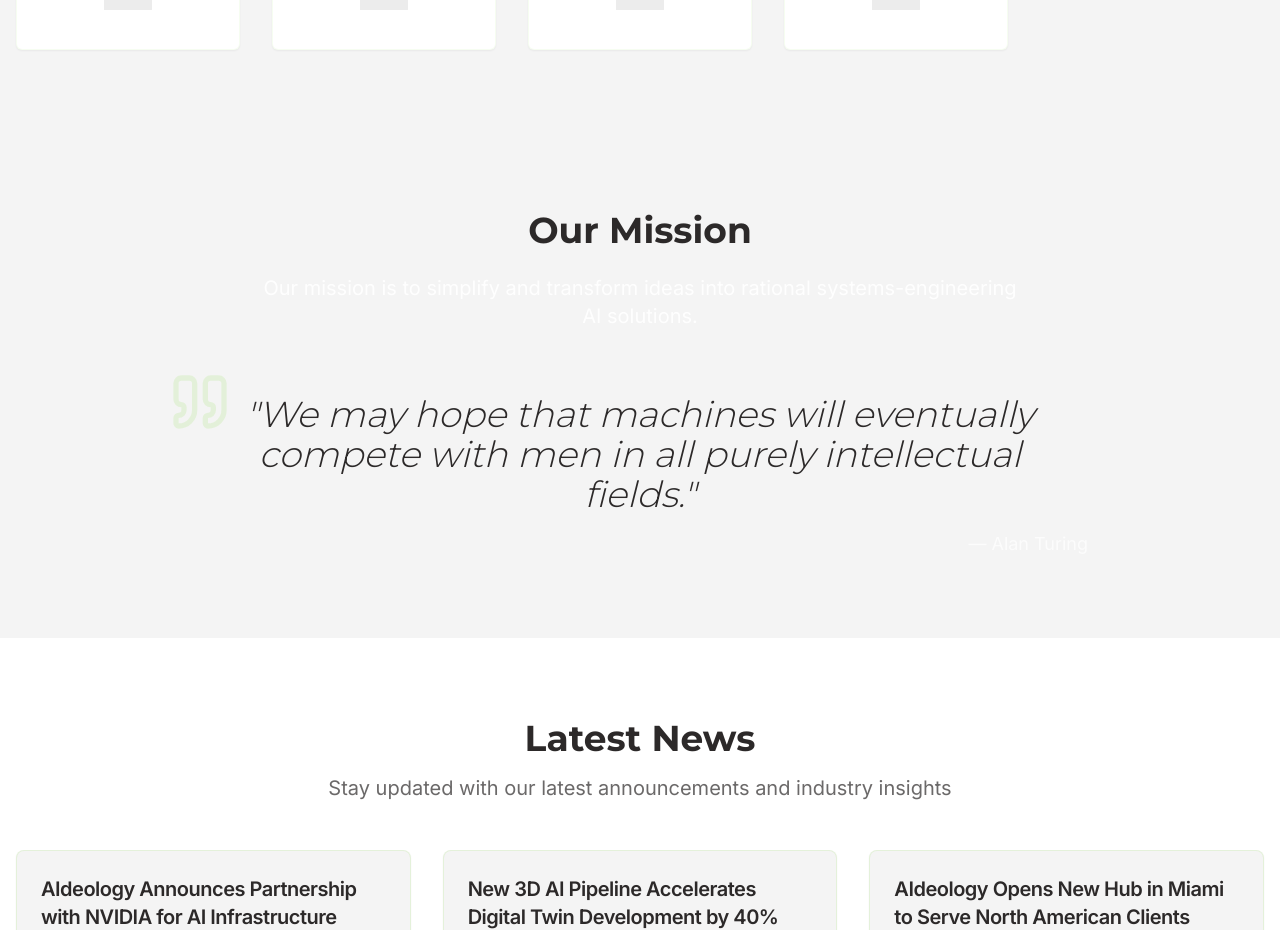
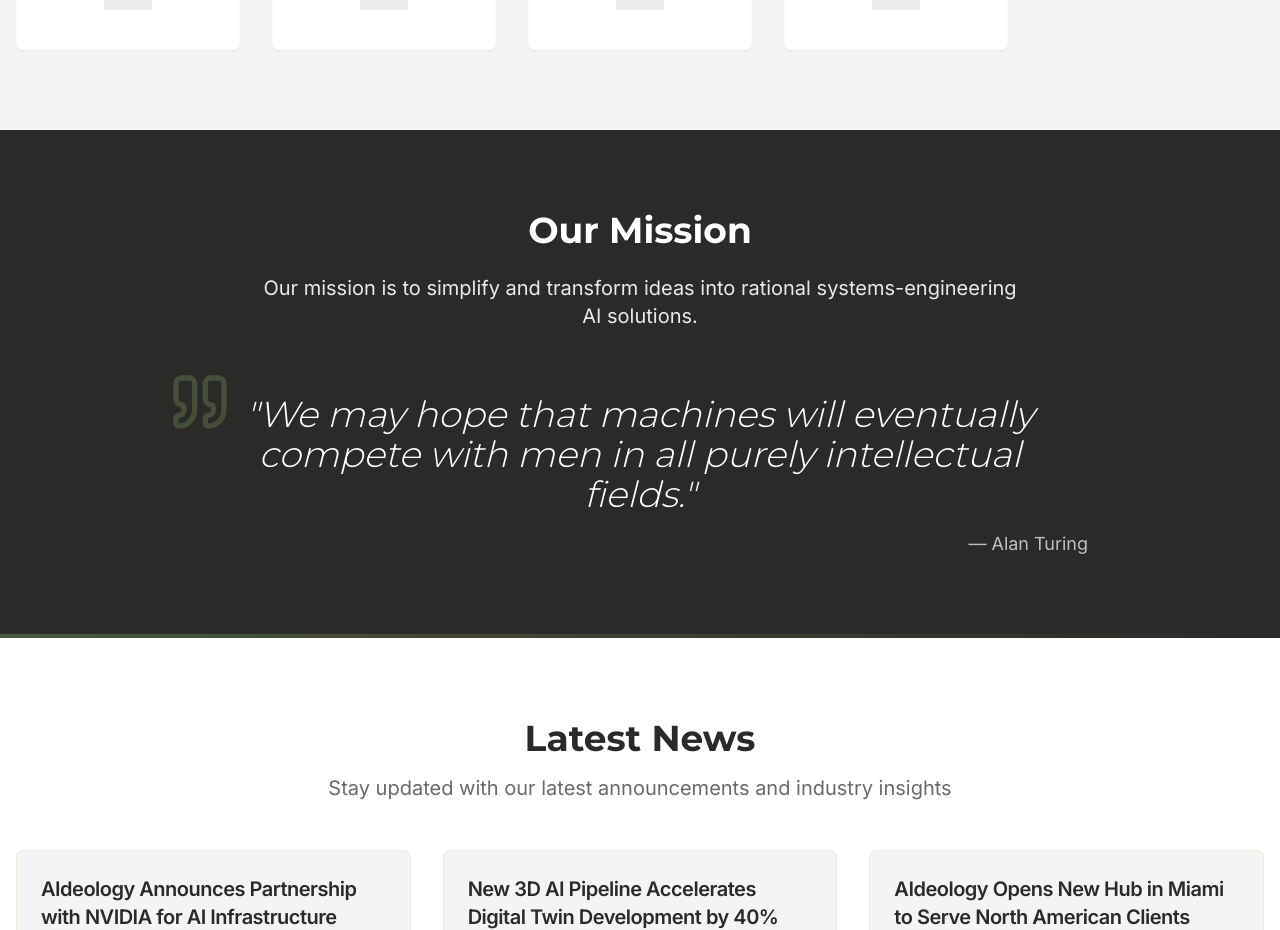
Before and after one commit to santimundi-aideology/new-aideology-web-2026, a Next.js app: page / in a window 1280 px wide. Shown: the part 4360-5290 px from the top of the page. Built offline with nearby package versions, Linux system fonts and the light colour scheme.

Commit message:
feat: add mission quote section component
Create new component for mission quotes with styling.

#VERCEL_SKIP

Co-authored-by: null <44504609+santimundi@users.noreply.github.com>

```diff
--- a/components/mission-quote-section.tsx
+++ b/components/mission-quote-section.tsx
@@ -2,11 +2,15 @@ import { Quote } from "lucide-react"
 
 const MissionQuoteSection = () => {
   return (
-    <section className="py-20 bg-brand-gray-2">
+    <section className="py-20 bg-charcoal relative overflow-hidden text-white">
+      {/* Background pattern */}
+      <div className="absolute inset-0 point-cloud-bg opacity-30"></div>
+
+      <div className="container mx-auto px-4 relative z-10">
         <div className="max-w-4xl mx-auto">
           {/* Mission */}
           <div className="text-center mb-16">
-          <h2 className="text-3xl md:text-4xl font-bold mb-6">Our Mission</h2>
+            <h2 className="text-3xl md:text-4xl font-bold mb-6 text-white">Our Mission</h2>
             <p className="text-xl text-white/90 max-w-3xl mx-auto">
               Our mission is to simplify and transform ideas into rational systems-engineering AI solutions.
             </p>
@@ -15,7 +19,7 @@ const MissionQuoteSection = () => {
           {/* Quote */}
           <div className="relative">
             <Quote className="absolute -top-6 -left-6 h-16 w-16 text-accent-green opacity-20" />
-          <blockquote className="text-2xl md:text-3xl lg:text-4xl font-montserrat font-light italic text-center px-8">
+            <blockquote className="text-2xl md:text-3xl lg:text-4xl font-montserrat font-light italic text-center px-8 text-white">
               "We may hope that machines will eventually compete with men in all purely intellectual fields."
             </blockquote>
             <div className="text-right mt-4 text-white/70">
@@ -23,6 +27,10 @@ const MissionQuoteSection = () => {
             </div>
           </div>
         </div>
+      </div>
+
+      {/* Animated gradient line */}
+      <div className="absolute bottom-0 left-0 right-0 h-1 bg-gradient-to-r from-accent-green/0 via-accent-green/50 to-accent-green/0 animate-gradient"></div>
     </section>
   )
 }
```
Lines whose indentation alone changed are shown as unchanged.
